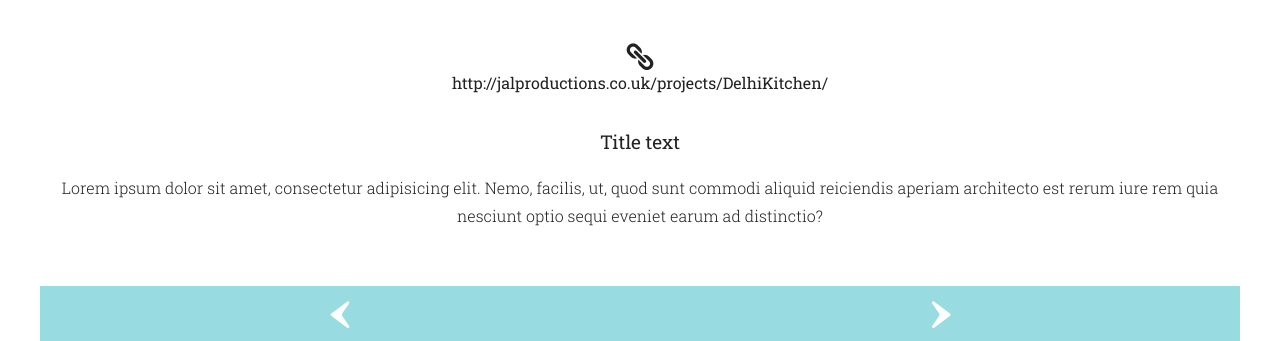
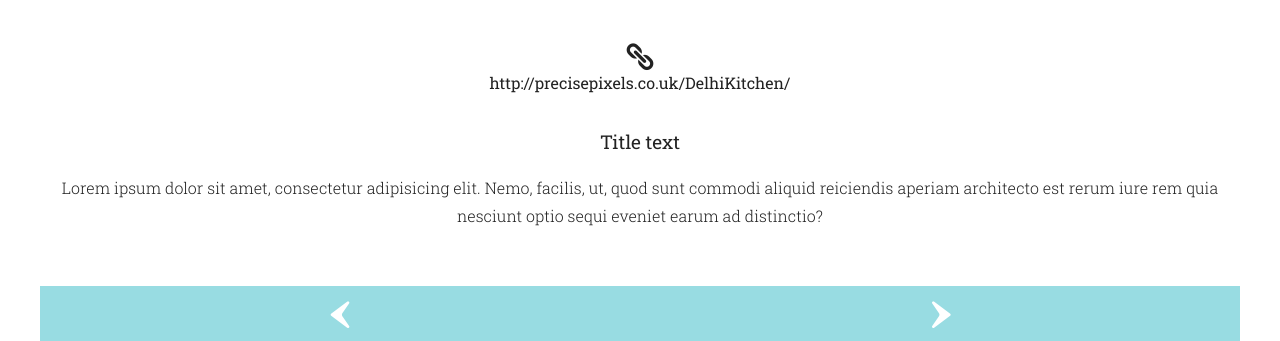
Before and after one commit to Precise-Pixels/ppixels2, a PHP site: page /delhi-kitchen in a window 1280 px wide. Shown: the part 1126-1467 px from the top of the page. Run offline with PHP 8.4, Linux system fonts and the light colour scheme.

Commit message:
Move DelhiKitchen site location

```diff
--- a/delhi-kitchen.php
+++ b/delhi-kitchen.php
@@ -16,7 +16,7 @@
 	<div class="content-wrapper">
 		<div class="content-section">
 			<img src="images/work/delhi-kitchen-device.png" alt="Delhi Kitchen"/>
-			<a href="http://jalproductions.co.uk/projects/DelhiKitchen/" target="_blank" class="our-work-link"><div class="icon icon_medium icon_link">ä</div> http://jalproductions.co.uk/projects/DelhiKitchen/</a>
+			<a href="http://precisepixels.co.uk/DelhiKitchen/" target="_blank" class="our-work-link"><div class="icon icon_medium icon_link">ä</div> http://precisepixels.co.uk/DelhiKitchen/</a>
 			<h3>Title text</h3>
 			<p>Lorem ipsum dolor sit amet, consectetur adipisicing elit. Nemo, facilis, ut, quod sunt commodi aliquid reiciendis aperiam architecto est rerum iure rem quia nesciunt optio sequi eveniet earum ad distinctio?</p>
 		</div>
```
